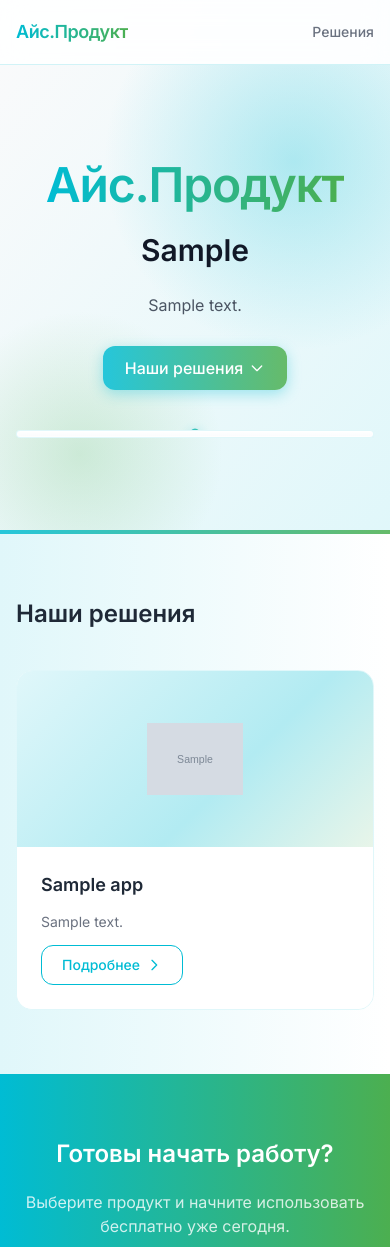
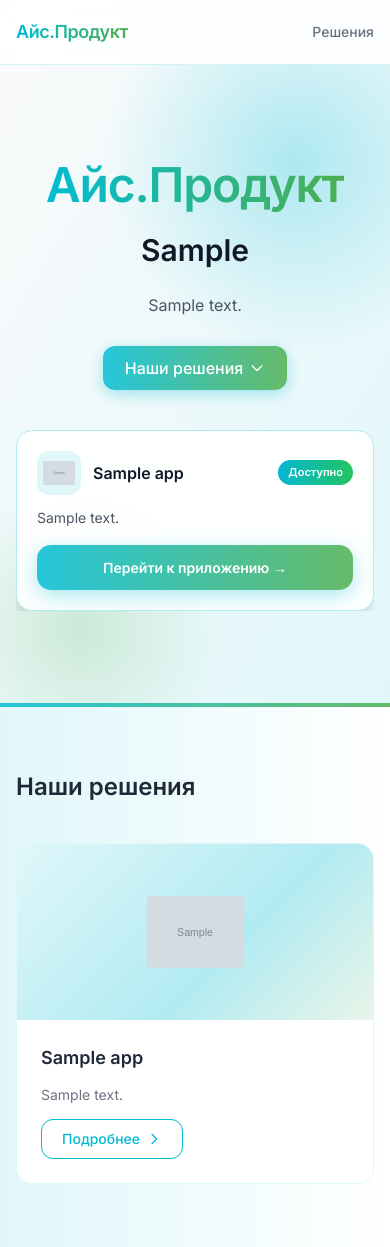
Before and after one commit to ice-product96/IceProductSite, a FastAPI app: page / in a window 390 px wide. Shown: the top 1247 px of the page. Run offline with FastAPI, Linux system fonts and the light colour scheme; tables that the repository leaves empty hold one stand-in row (values such as "Sample post"); grey boxes marked "Sample" are stand-in pictures; some libraries are stand-ins or nearby versions.

Commit message:
перемещение карточки в моб версии

```diff
--- a/templates/index.html
+++ b/templates/index.html
@@ -223,9 +223,45 @@
         </a>
       </div>
 
-      <!-- RIGHT: flip-card stack (без w-full в ряду lg — иначе колонка тянет 100% и вылезает за экран) -->
+      <!-- RIGHT: mobile static card + desktop flip-card -->
       {% if apps %}
-      <div class="flex shrink-0 justify-center lg:justify-end w-full max-w-[420px] lg:w-[420px]">
+      {% set featured_app = apps[0] %}
+
+      <!-- Mobile: static solution card (no animation, stable scroll) -->
+      <div class="sm:hidden w-full max-w-sm mx-auto">
+        <div class="bg-white/95 rounded-2xl border border-ice-200 shadow-lg overflow-hidden">
+          <div class="px-5 pt-5 pb-3 flex items-center justify-between gap-3">
+            <div class="flex items-center gap-3 min-w-0">
+              {% if featured_app.icon_path %}
+              <img src="{{ featured_app.icon_path }}" alt="{{ featured_app.name }}" class="w-11 h-11 rounded-xl object-contain bg-[#e0f7fa] p-1.5" />
+              {% else %}
+              <div class="w-11 h-11 rounded-xl flex items-center justify-center icon-grad">
+                <svg class="w-5 h-5 text-white" fill="none" viewBox="0 0 24 24" stroke="currentColor">
+                  <path stroke-linecap="round" stroke-linejoin="round" stroke-width="2" d="M9 3H5a2 2 0 00-2 2v14a2 2 0 002 2h14a2 2 0 002-2V9m-9-6l6 6m0 0H9m6 0V3"/>
+                </svg>
+              </div>
+              {% endif %}
+              <p class="font-semibold text-gray-900 truncate">{{ featured_app.name }}</p>
+            </div>
+            <span class="text-[11px] font-semibold px-2.5 py-1 rounded-full text-white bg-gradient-to-r from-cyan-500 to-green-500">Доступно</span>
+          </div>
+
+          <div class="px-5 pb-4">
+            <p class="text-sm text-gray-600 leading-relaxed">
+              {{ featured_app.short_description }}
+            </p>
+          </div>
+
+          <div class="px-5 pb-5">
+            <a href="{{ featured_app.external_url or ('/app/' ~ featured_app.slug) }}" class="app-btn">
+              {% if featured_app.external_url %}Перейти к приложению →{% else %}Подробнее →{% endif %}
+            </a>
+          </div>
+        </div>
+      </div>
+
+      <!-- Desktop/tablet: animated flip card -->
+      <div class="hidden sm:flex shrink-0 justify-center lg:justify-end w-full max-w-[420px] lg:w-[420px]">
         <div class="flip-stack" id="flip-stack">
 
           <div class="flip-shadow" aria-hidden="true"></div>
```
Also changed, not shown: templates/app_detail.html (+19 -1 lines).
